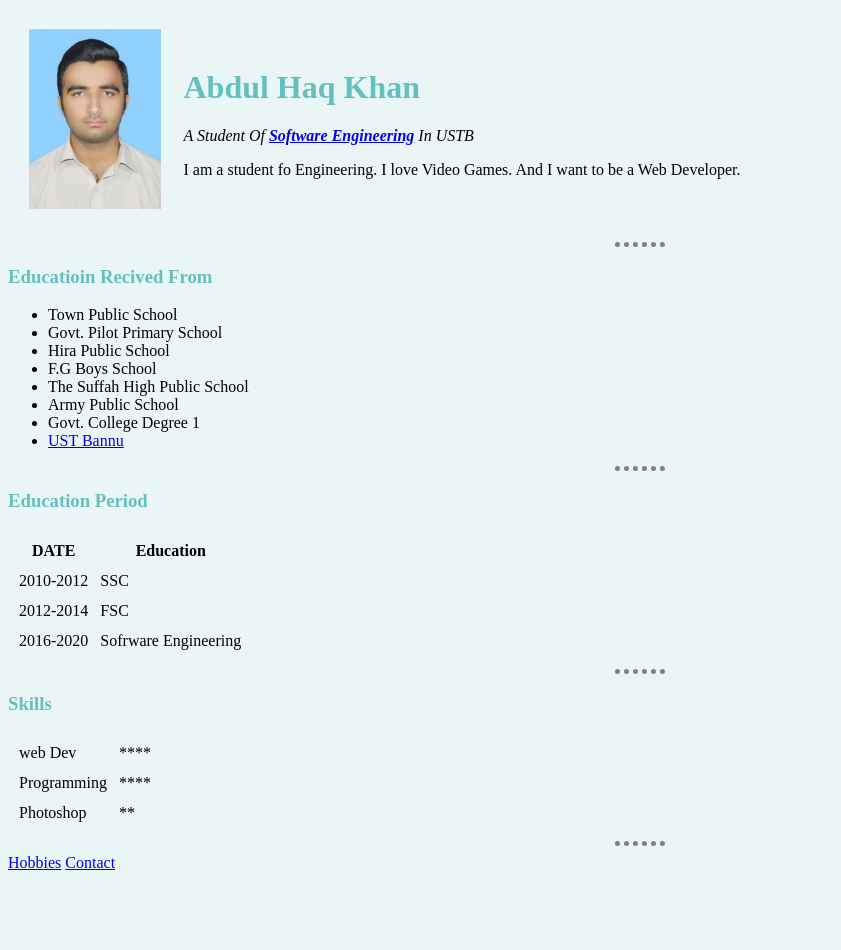
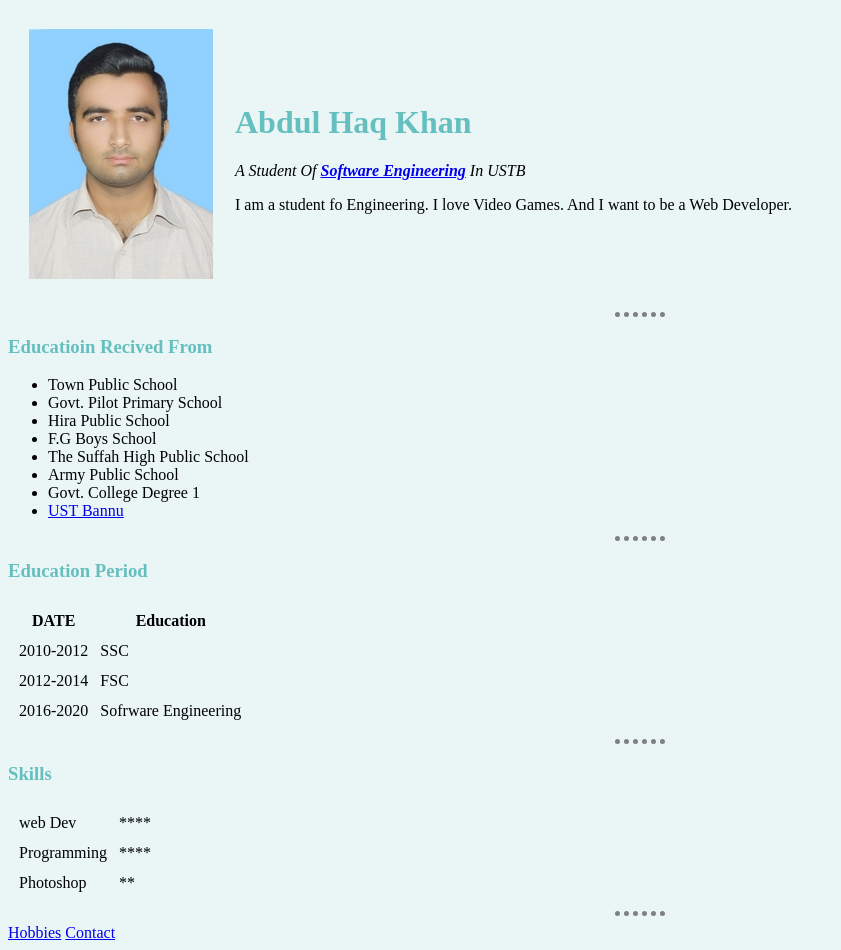
Before and after one commit to abdulhaqkhan/cv, a plain HTML site: page index.html in a window 1280 px wide. Shown: the whole page, without its empty margins (0-841 px from the left). Before the commit the page ends 880 px from the top, so only its background shows below. Drawn offline with Linux system fonts and the light colour scheme.

Commit message:
Update style.css

```diff
--- a/css/style.css
+++ b/css/style.css
@@ -8,9 +8,7 @@
 				border-style: dotted none none;
 				width: 4%;
 				}
-			img{
-				height: 180px;
-				}
+
 				h1{
 					color: #66bfbf
 					}
```
